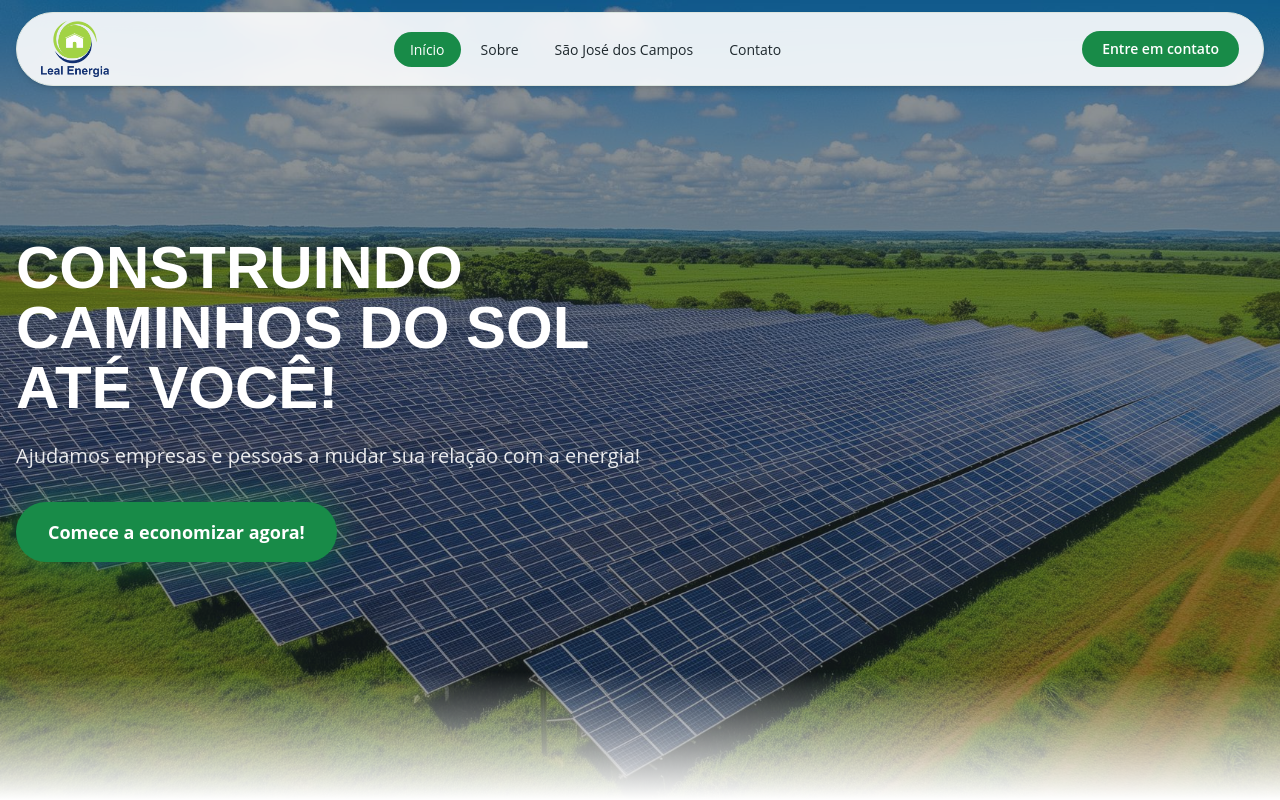
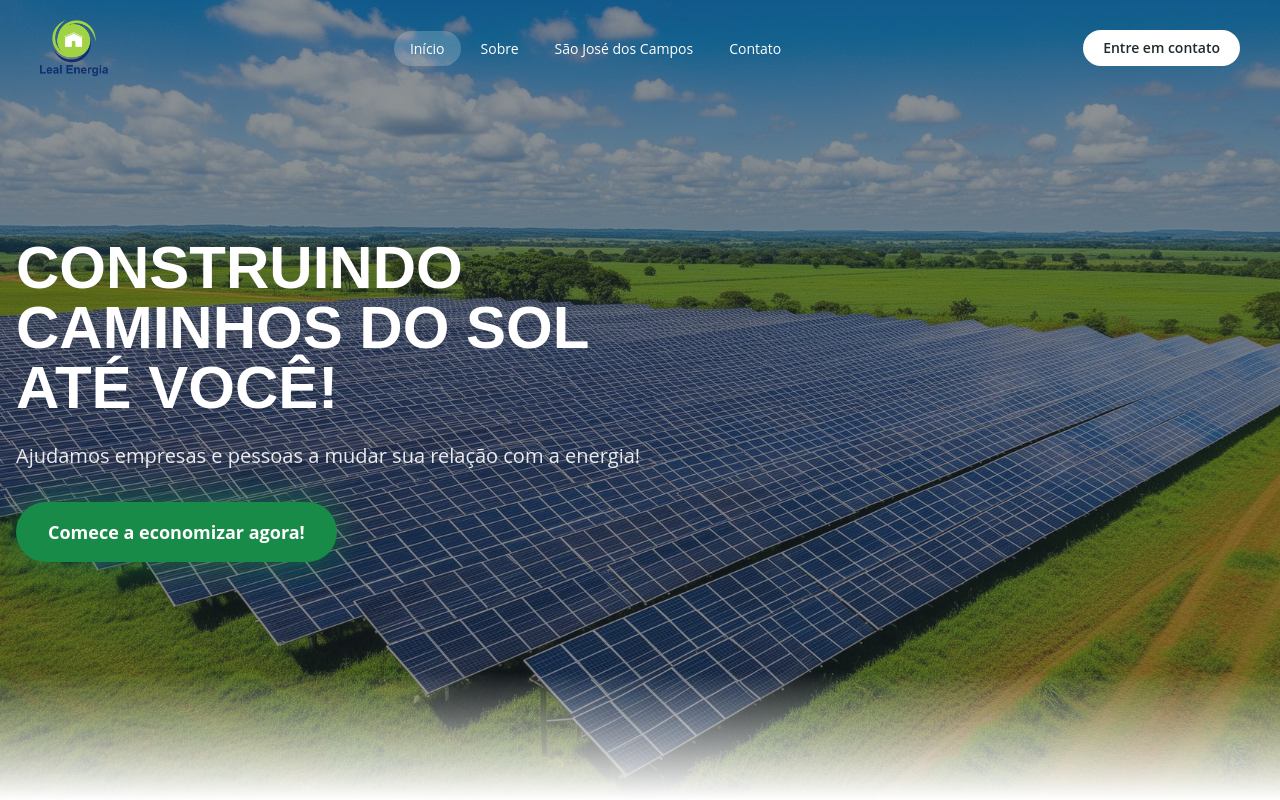
Before and after one commit to alvarozechlinski/clone-joy-03-main, a React (Vite) app: page / in a window 1280 px wide. Shown: the top 800 px of the page. Built offline with nearby package versions, Linux system fonts and the light colour scheme; the HTML template or start-up script is replaced by a standard one.

Commit message:
Update Navbar.tsx

```diff
--- a/src/components/Navbar.tsx
+++ b/src/components/Navbar.tsx
@@ -12,16 +12,47 @@ const navLinks = [
 
 const Navbar = () => {
   const [open, setOpen] = useState(false);
+  const [scrollY, setScrollY] = useState(0);
   const location = useLocation();
   const mobileMenuId = "mobile-menu";
+  const isHome = location.pathname === "/";
+  const fadeOpacity = isHome ? Math.max(0, 1 - scrollY / 220) : 1;
+  const isHidden = isHome && fadeOpacity <= 0.04 && !open;
 
   useEffect(() => {
     setOpen(false);
   }, [location.pathname]);
 
+  useEffect(() => {
+    if (!isHome) {
+      setScrollY(0);
+      return;
+    }
+
+    const handleScroll = () => {
+      setScrollY(window.scrollY);
+    };
+
+    handleScroll();
+    window.addEventListener("scroll", handleScroll, { passive: true });
+    return () => window.removeEventListener("scroll", handleScroll);
+  }, [isHome]);
+
   return (
-    <header className="fixed top-0 left-0 right-0 z-50 px-4 py-3">
-      <nav className="container mx-auto flex items-center justify-between rounded-full border border-border bg-background/90 px-6 py-2 shadow-md backdrop-blur-md">
+    <header
+      className="fixed top-0 left-0 right-0 z-50 px-4 py-3 transition-opacity duration-500"
+      style={{
+        opacity: isHome ? fadeOpacity : 1,
+        pointerEvents: isHidden ? "none" : "auto",
+      }}
+    >
+      <nav
+        className={`container mx-auto flex items-center justify-between rounded-full px-6 py-2 transition-all duration-500 ${
+          isHome
+            ? "bg-transparent border-transparent shadow-none backdrop-blur-0"
+            : "border border-border bg-background/90 shadow-md backdrop-blur-md"
+        }`}
+      >
         <Link to="/" className="flex items-center gap-2">
           <img
             src={logo}
@@ -36,9 +67,13 @@ const Navbar = () => {
               <Link
                 to={link.href}
                 className={`rounded-full px-4 py-2 text-sm font-medium transition-colors ${
-                  location.pathname === link.href
-                    ? "bg-primary text-primary-foreground"
-                    : "text-foreground hover:bg-muted"
+                  isHome
+                    ? location.pathname === link.href
+                      ? "bg-white/20 text-white"
+                      : "text-white hover:bg-white/12"
+                    : location.pathname === link.href
+                      ? "bg-primary text-primary-foreground"
+                      : "text-foreground hover:bg-muted"
                 }`}
               >
                 {link.label}
@@ -51,13 +86,19 @@ const Navbar = () => {
           href="https://wa.me/5512997750212"
           target="_blank"
           rel="noopener noreferrer"
-          className="hidden lg:inline-flex items-center rounded-full bg-primary px-5 py-2 text-sm font-semibold text-primary-foreground transition-opacity hover:opacity-90"
+          className={`hidden lg:inline-flex items-center rounded-full px-5 py-2 text-sm font-semibold transition-all duration-300 ${
+            isHome
+              ? "bg-white text-foreground hover:bg-white/90"
+              : "bg-primary text-primary-foreground hover:opacity-90"
+          }`}
         >
           Entre em contato
         </a>
 
         <button
-          className="lg:hidden p-2 text-foreground"
+          className={`lg:hidden p-2 transition-colors ${
+            isHome ? "text-white" : "text-foreground"
+          }`}
           onClick={() => setOpen(!open)}
           aria-label="Menu"
           aria-expanded={open}
```
